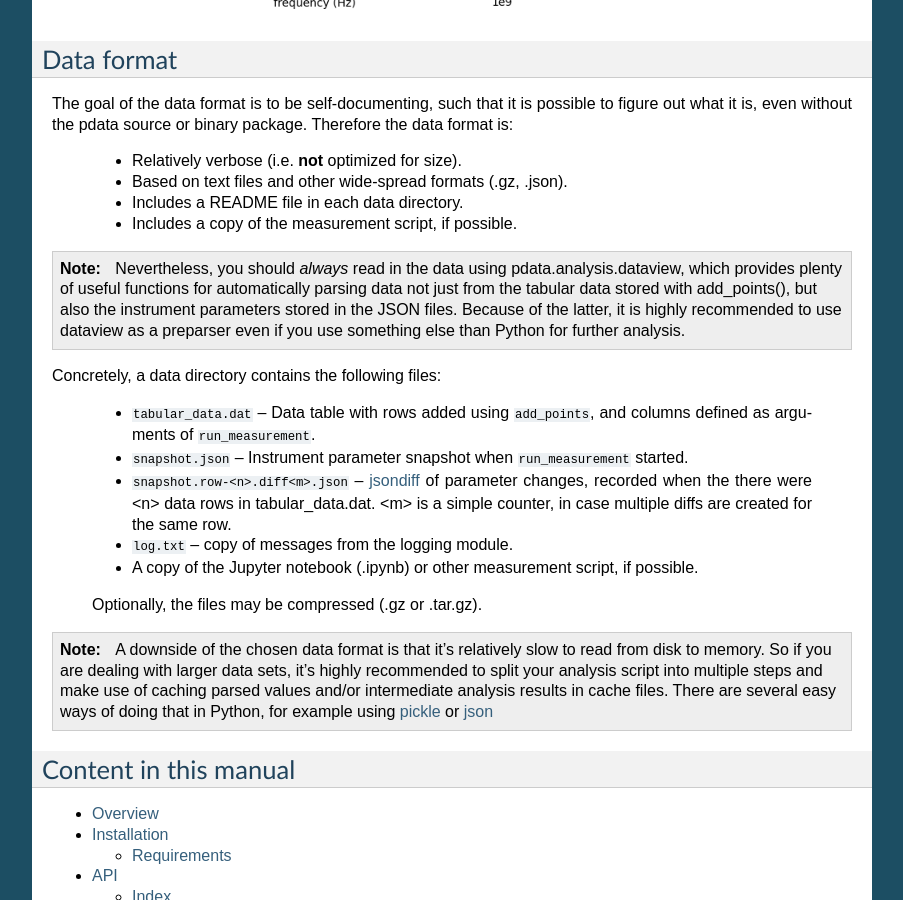
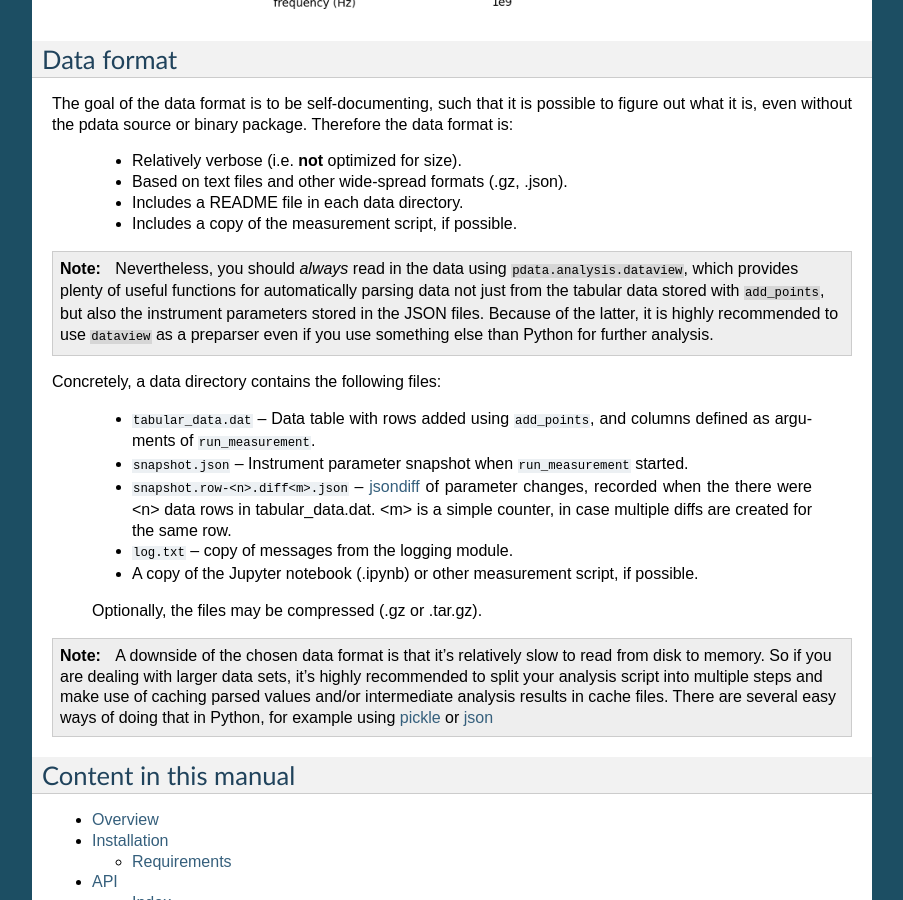
Before and after one commit to govenius/pdata, a Sphinx documentation site: the page built from docs/index.rst, in a window 1280 px wide and 900 px high, scrolled down 3423 px. Shown: the whole window, without its empty margins (198-1101 px from the left). Built offline with Sphinx 7.4.7, drawn with Linux system fonts in a browser that asks for light colours; some of the changed lines change nothing that is shown.

Commit message:
RST formatting tweaks.

```diff
--- a/docs/index.rst
+++ b/docs/index.rst
@@ -178,10 +178,10 @@ binary package. Therefore the data format is:
 
 .. note::
   Nevertheless, you should *always* read in the data using
-  pdata.analysis.dataview, which provides plenty of useful functions for
+  :code:`pdata.analysis.dataview`, which provides plenty of useful functions for
   automatically parsing data not just from the tabular data stored with
-  add_points(), but also the instrument parameters stored in the JSON
-  files. Because of the latter, it is highly recommended to use dataview
+  :code:`add_points`, but also the instrument parameters stored in the JSON
+  files. Because of the latter, it is highly recommended to use :code:`dataview`
   as a preparser even if you use something else than Python for further
   analysis.
 
```
